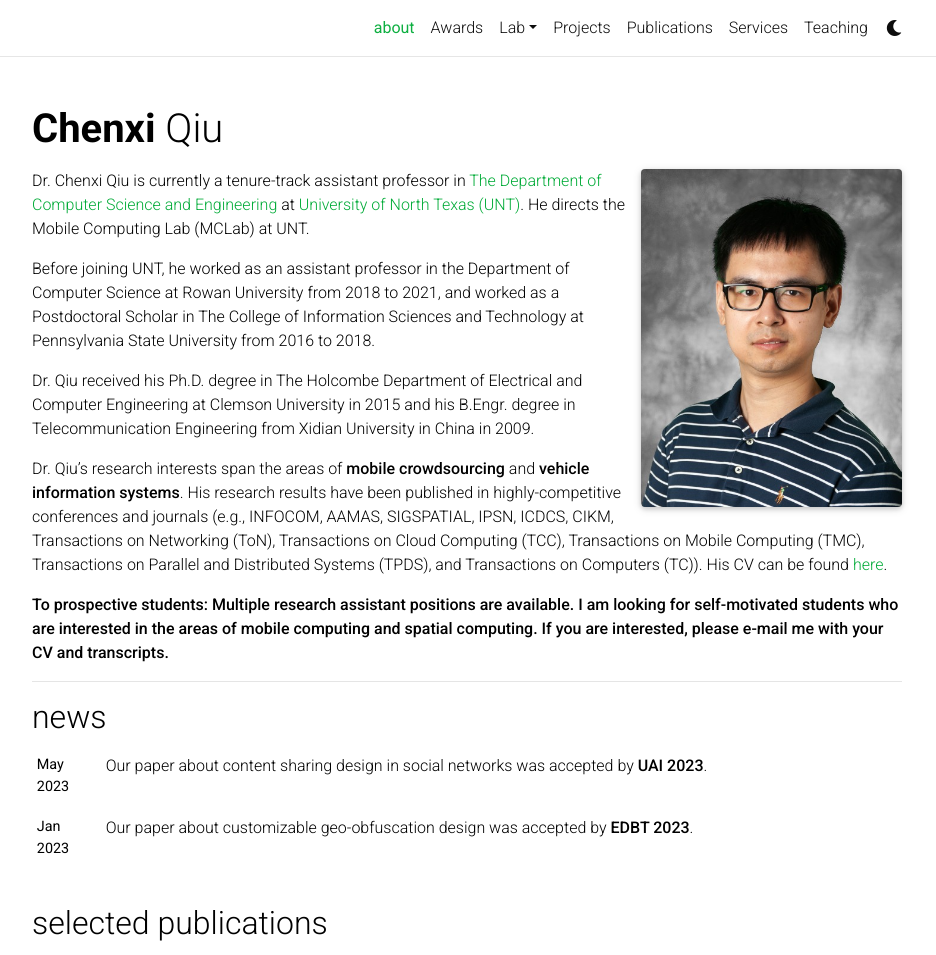
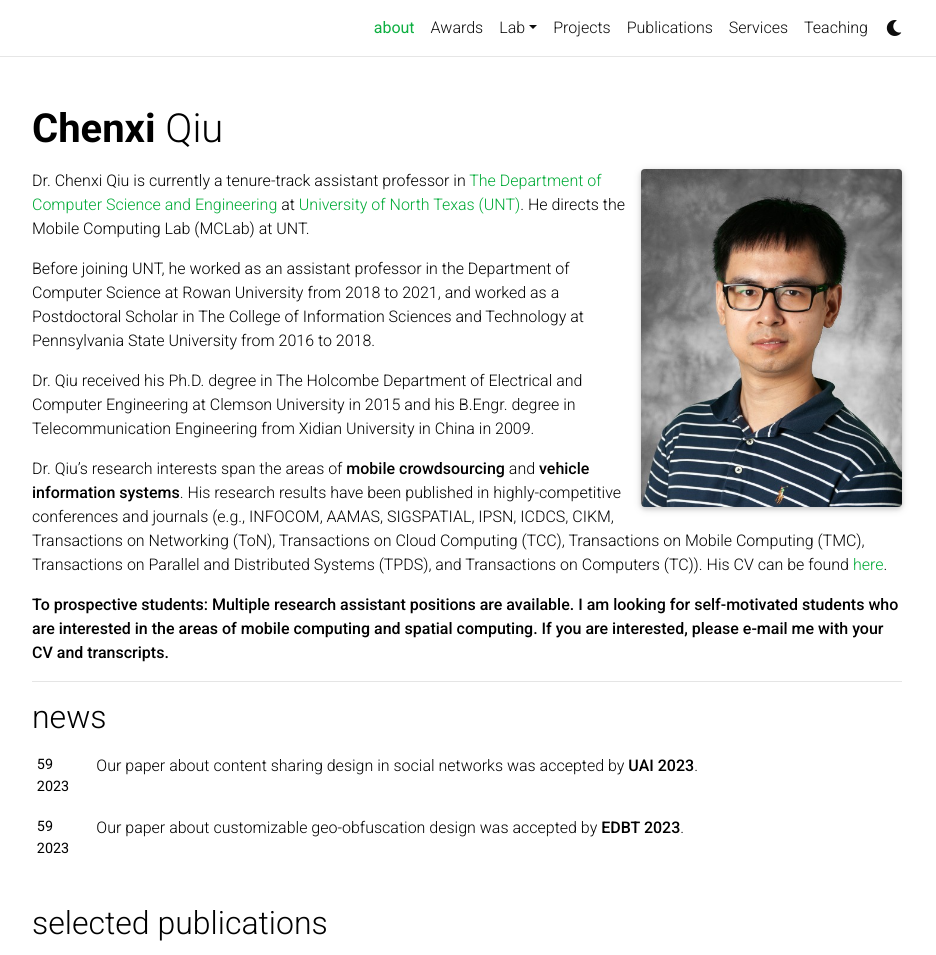
Before and after one commit to chenxiunt/chenxiunt.github.io, a Jekyll site: the page built from _pages/about.md, in a window 1280 px wide and 1244 px high, cut to the strip 0-955 px from the top of the window. Shown: the whole strip, without its empty margins (173-1109 px from the left). Built offline with Jekyll 4.4.1, drawn with Linux system fonts in a browser that asks for light colours; full-size pictures stand in for the smaller copies a plugin makes; comment, search, counter and statistics services are not loaded; a style sheet for code colours, icons or effects is not loaded.

Commit message:
Update news.html

```diff
--- a/_includes/news.html
+++ b/_includes/news.html
@@ -13,7 +13,7 @@
               {% endif %}
               {% for item in news limit: news_limit %}
                 <tr>
-                  <th scope="row">{{ item.date | date: "%b %Y" }}</th>
+                  <th scope="row">{{ item.date | date: "%M %Y" }}</th>
                   <td>
                     {% if item.inline -%}
                       {{ item.content | remove: '<p>' | remove: '</p>' | emojify }}
```
